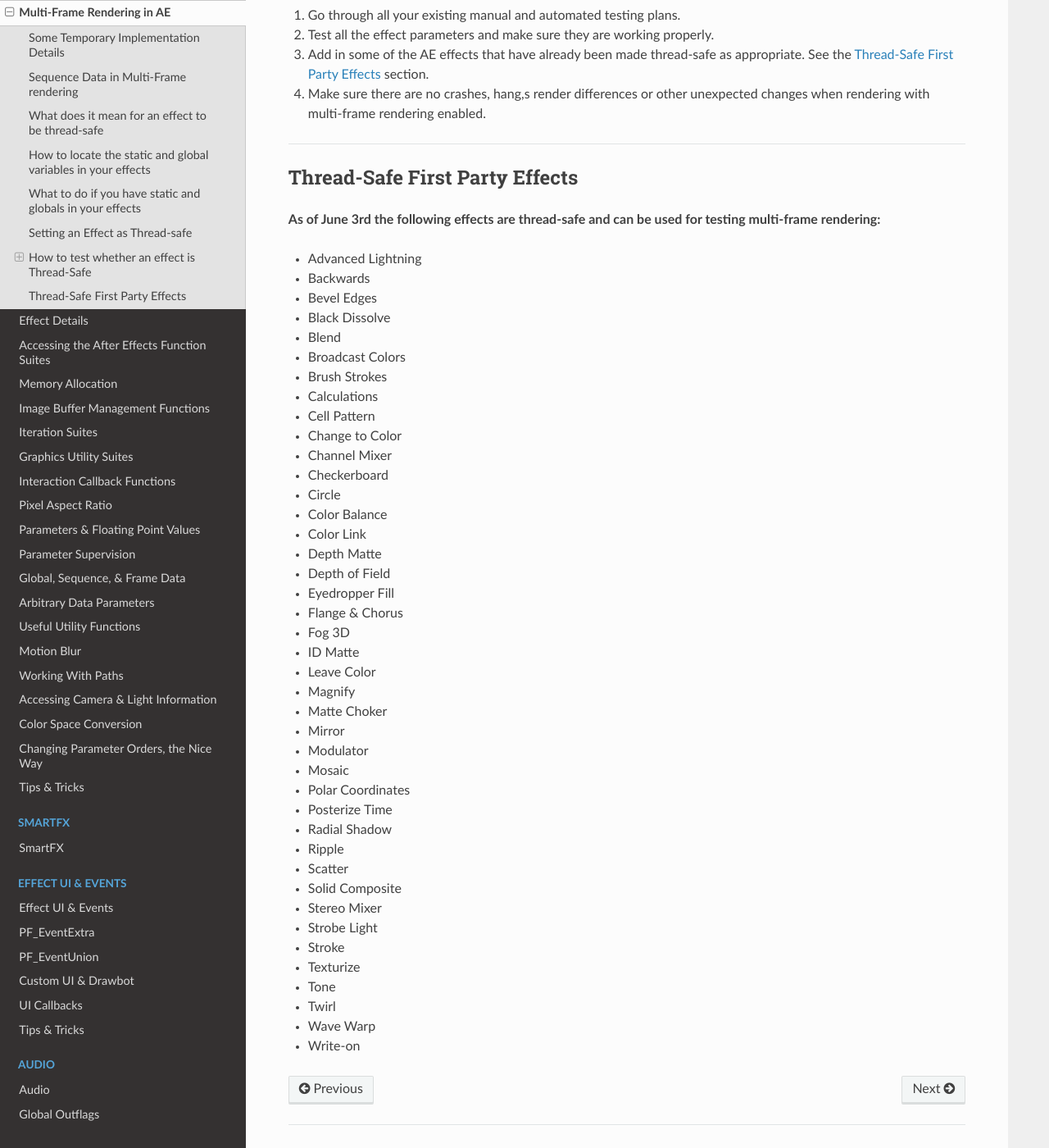
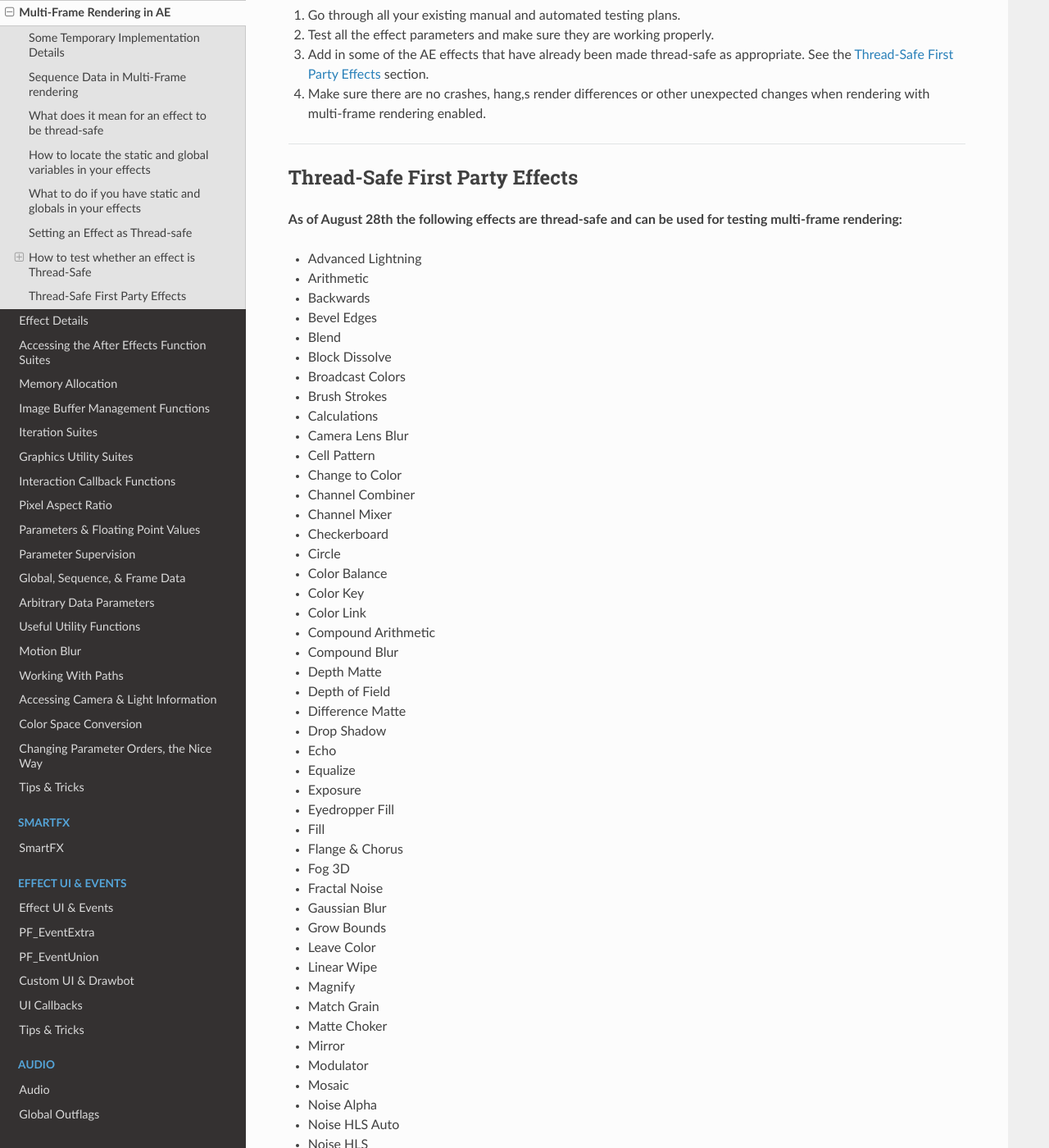
Before and after one commit to docsforadobe/after-effects-plugin-guide, a Sphinx documentation site: the page built from docs/effect-details/multi-frame-rendering-in-ae.rst, in a window 1280 px wide and 1400 px high, scrolled down 11304 px. Shown: the whole window at 82% size. Built offline with Sphinx 7.4.7 and the Read the Docs theme 2.0.0, drawn with Linux system fonts in a browser that asks for light colours; pages that are not in the unit, such as notebooks, are missing from menus; some of the changed text lies outside the part shown.

Commit message:
Update the thread-safe effect list on the Multi-frame rendering page

```diff
--- a/docs/effect-details/multi-frame-rendering-in-ae.rst
+++ b/docs/effect-details/multi-frame-rendering-in-ae.rst
@@ -470,46 +470,76 @@
 
 Thread-Safe First Party Effects
 ================================================================================
-**As of June 3rd the following effects are thread-safe and can be used for testing multi-frame rendering:**
+**As of August 28th the following effects are thread-safe and can be used for testing multi-frame rendering:**
 
-*	Advanced Lightning
-*	Backwards
-*	Bevel Edges
-*	Black Dissolve
-*	Blend
-*	Broadcast Colors
-*	Brush Strokes
-*	Calculations
-*	Cell Pattern
-*	Change to Color
-*	Channel Mixer
-*	Checkerboard
-*	Circle
-*	Color Balance
-*	Color Link
-*	Depth Matte
-*	Depth of Field
-*	Eyedropper Fill
-*	Flange & Chorus
-*	Fog 3D
-*	ID Matte
-*	Leave Color
-*	Magnify
-*	Matte Choker
-*	Mirror
-*	Modulator
-*	Mosaic
-*	Polar Coordinates
-*	Posterize Time
-*	Radial Shadow
-*	Ripple
-*	Scatter
-*	Solid Composite
-*	Stereo Mixer
-*	Strobe Light
-*	Stroke
-*	Texturize
-*	Tone
-*	Twirl
-*	Wave Warp
-*	Write-on
+* Advanced Lightning
+* Arithmetic
+* Backwards
+* Bevel Edges
+* Blend
+* Block Dissolve
+* Broadcast Colors
+* Brush Strokes
+* Calculations
+* Camera Lens Blur
+* Cell Pattern
+* Change to Color
+* Channel Combiner
+* Channel Mixer
+* Checkerboard
+* Circle
+* Color Balance
+* Color Key
+* Color Link
+* Compound Arithmetic
+* Compound Blur
+* Depth Matte
+* Depth of Field
+* Difference Matte
+* Drop Shadow
+* Echo
+* Equalize
+* Exposure
+* Eyedropper Fill
+* Fill
+* Flange & Chorus
+* Fog 3D
+* Fractal Noise
+* Gaussian Blur
+* Grow Bounds
+* Leave Color
+* Linear Wipe
+* Magnify
+* Match Grain
+* Matte Choker
+* Mirror
+* Modulator
+* Mosaic
+* Noise Alpha
+* Noise HLS Auto
+* Noise HLS
+* Paint Bucket
+* Photoshop Solid Fill
+* Polar Coordinates
+* Posterize Time
+* Posterize
+* Radial Shadow
+* Radial Wipe
+* Ripple
+* Roughen Edges
+* Scatter
+* Set Matte
+* Smart Blur
+* Solid Composite
+* Stereo Mixer
+* Strobe Light
+* Stroke
+* Texturize
+* Time Difference
+* Tint
+* Tone
+* Tritone
+* Twirl
+* Venetian Blinds
+* Wave Warp
+* Write-on
```
